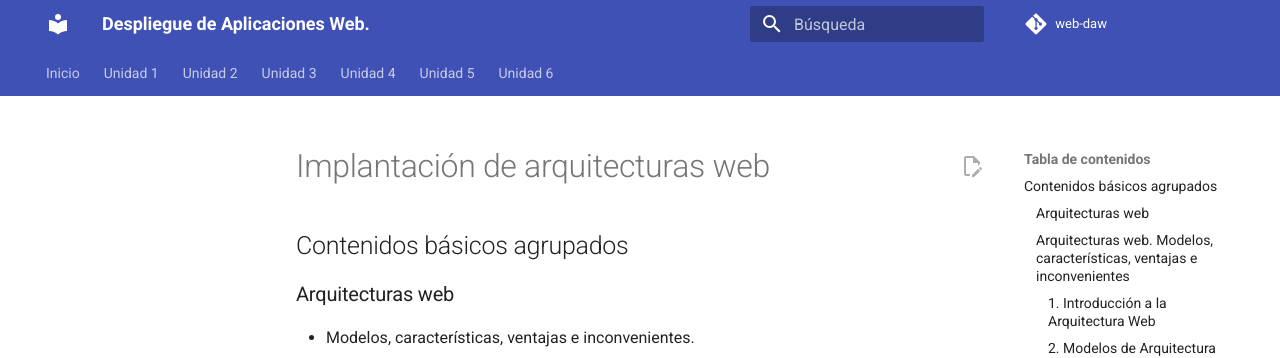
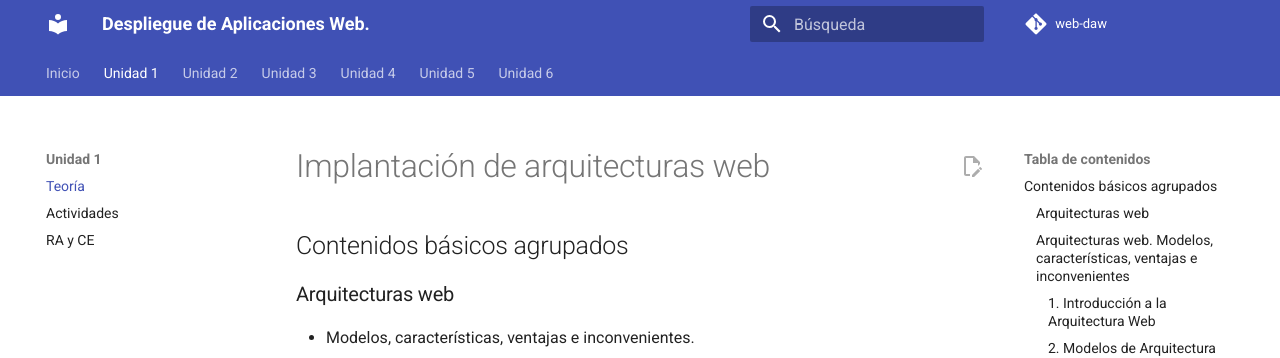
Before and after one commit to fjagui/web-daw, an MkDocs documentation site: the page built from docs/UD1/index.md, in a window 1280 px wide. Shown: the top 358 px of the page. Built offline with MkDocs 1.6.1 and Material for MkDocs 9.7.7, drawn with Linux system fonts in a browser that asks for light colours; comment, search, counter and statistics services are not loaded; some of the changed lines change nothing that is shown.

Commit message:
remove docs

```diff
--- a/mkdocs.yml
+++ b/mkdocs.yml
@@ -14,7 +14,7 @@ theme:
 nav:
   - Inicio: index.md
   - Unidad 1:
-      - Teoría: docs/UD1/index.md
+      - Teoría: UD1/index.md
       - Actividades: UD1/practicas.md
       - RA y CE: UD1/ra.md
   - Unidad 2:
```
